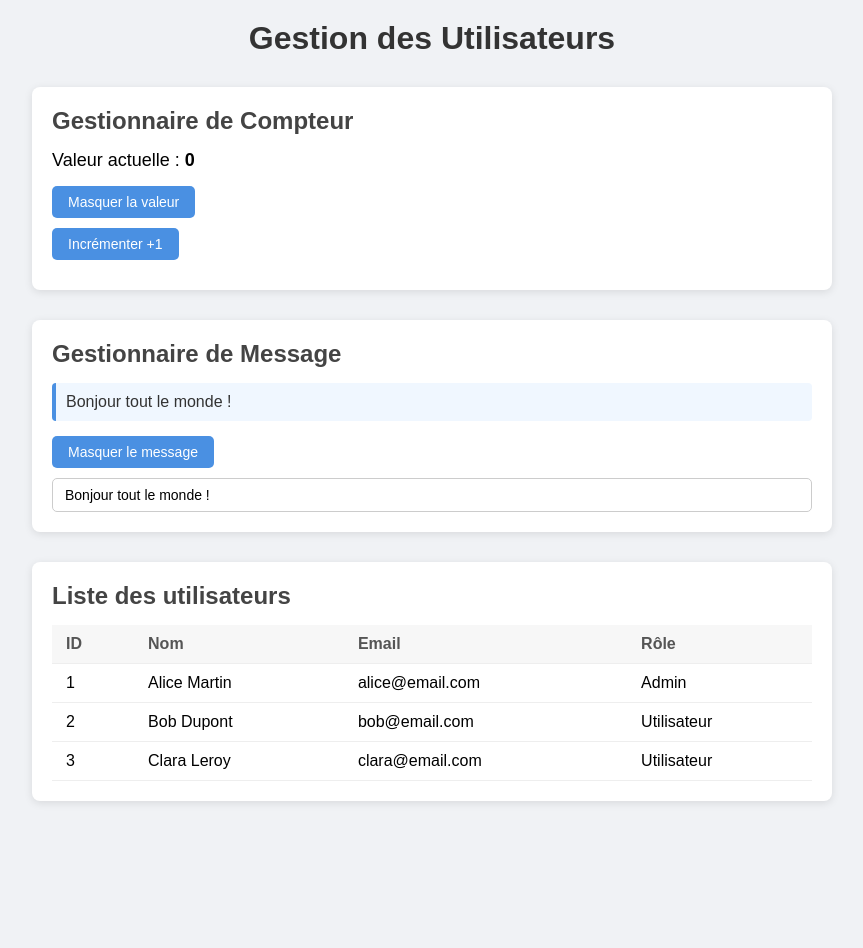
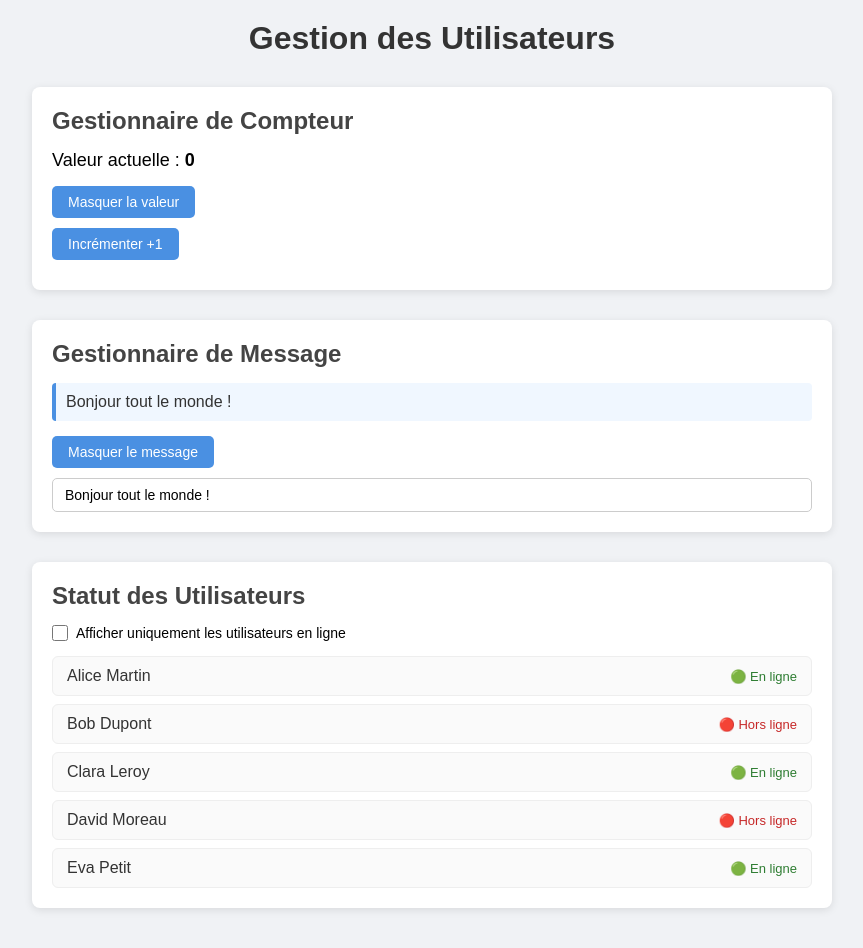
Before and after one commit to loictchinda/gestion-utilisateurs, a React (Vite) app: page / in a window 1280 px wide. Shown: the top 948 px of the page, without its empty margins (208-1071 px from the left). Before the commit the page ends 821 px from the top, so only its background shows below. Built offline with nearby package versions, Linux system fonts and the light colour scheme.

Commit message:
feat: add UserManager with UserList, OnlineFilter and UserStatus components

```diff
--- a/src/App.jsx
+++ b/src/App.jsx
@@ -1,6 +1,6 @@
-import UserList from "./components/UserList";
 import CounterManager from "./components/counter/CounterManager";
 import MessageManager from "./components/message/MessageManager";
+import UserManager from "./components/users/UserManager";
 
 function App() {
   return (
@@ -8,7 +8,7 @@ function App() {
       <h1>Gestion des Utilisateurs</h1>
       <CounterManager />
       <MessageManager />
-      <UserList />
+      <UserManager />
     </div>
   );
 }
--- /dev/null
+++ b/src/components/users/OnlineFilter.jsx
@@ -0,0 +1,16 @@
+function OnlineFilter({ showOnlineOnly, onFilterChange }) {
+    return (
+        <div className="online-filter">
+            <label>
+                <input
+                    type="checkbox"
+                    checked={showOnlineOnly}
+                    onChange={(e) => onFilterChange(e.target.checked)}
+                />
+                Afficher uniquement les utilisateurs en ligne
+            </label>
+        </div>
+    );
+}
+
+export default OnlineFilter;
--- /dev/null
+++ b/src/components/users/UserList.jsx
@@ -0,0 +1,20 @@
+import UserStatus from "./UserStatus";
+
+function UserList({ users }) {
+    if (users.length === 0) {
+        return <p className="no-users">Aucun utilisateur trouvé.</p>;
+    }
+
+    return (
+        <ul className="user-list-items">
+            {users.map((user) => (
+                <li key={user.id} className="user-item">
+                    <span className="user-name">{user.name}</span>
+                    <UserStatus isOnline={user.isOnline} />
+                </li>
+            ))}
+        </ul>
+    );
+}
+
+export default UserList;
--- /dev/null
+++ b/src/components/users/UserManager.jsx
@@ -0,0 +1,37 @@
+import { useState } from "react";
+import UserList from "./UserList";
+import OnlineFilter from "./OnlineFilter";
+
+const INITIAL_USERS = [
+    { id: 1, name: "Alice Martin", isOnline: true },
+    { id: 2, name: "Bob Dupont", isOnline: false },
+    { id: 3, name: "Clara Leroy", isOnline: true },
+    { id: 4, name: "David Moreau", isOnline: false },
+    { id: 5, name: "Eva Petit", isOnline: true },
+];
+
+function UserManager() {
+    const [users] = useState(INITIAL_USERS);
+    const [showOnlineOnly, setShowOnlineOnly] = useState(false);
+
+    const filteredUsers = showOnlineOnly
+        ? users.filter((user) => user.isOnline)
+        : users;
+
+    const handleFilterChange = (value) => {
+        setShowOnlineOnly(value);
+    };
+
+    return (
+        <div className="user-manager">
+            <h2>Statut des Utilisateurs</h2>
+            <OnlineFilter
+                showOnlineOnly={showOnlineOnly}
+                onFilterChange={handleFilterChange}
+            />
+            <UserList users={filteredUsers} />
+        </div>
+    );
+}
+
+export default UserManager;
--- /dev/null
+++ b/src/components/users/UserStatus.jsx
@@ -0,0 +1,9 @@
+function UserStatus({ isOnline }) {
+    return (
+        <span className={`user-status ${isOnline ? "online" : "offline"}`}>
+            {isOnline ? "🟢 En ligne" : "🔴 Hors ligne"}
+        </span>
+    );
+}
+
+export default UserStatus;
--- a/src/index.css
+++ b/src/index.css
@@ -136,3 +136,74 @@ tr:hover {
   border-color: #4a90e2;
   box-shadow: 0 0 0 2px rgba(74,144,226,0.2);
 }
+
+.user-manager {
+  background: white;
+  padding: 20px;
+  border-radius: 8px;
+  margin-bottom: 30px;
+  box-shadow: 0 2px 8px rgba(0,0,0,0.1);
+}
+
+.user-manager h2 {
+  margin-bottom: 15px;
+  color: #444;
+}
+
+.online-filter {
+  margin-bottom: 15px;
+  font-size: 14px;
+}
+
+.online-filter label {
+  display: flex;
+  align-items: center;
+  gap: 8px;
+  cursor: pointer;
+}
+
+.online-filter input[type="checkbox"] {
+  width: 16px;
+  height: 16px;
+  cursor: pointer;
+}
+
+.user-list-items {
+  list-style: none;
+  display: flex;
+  flex-direction: column;
+  gap: 8px;
+}
+
+.user-item {
+  display: flex;
+  justify-content: space-between;
+  align-items: center;
+  padding: 10px 14px;
+  border: 1px solid #eee;
+  border-radius: 6px;
+  background-color: #fafafa;
+}
+
+.user-name {
+  font-weight: 500;
+  color: #333;
+}
+
+.user-status {
+  font-size: 13px;
+}
+
+.user-status.online {
+  color: #2e7d32;
+}
+
+.user-status.offline {
+  color: #c62828;
+}
+
+.no-users {
+  color: #999;
+  font-style: italic;
+  padding: 10px 0;
+}
```
